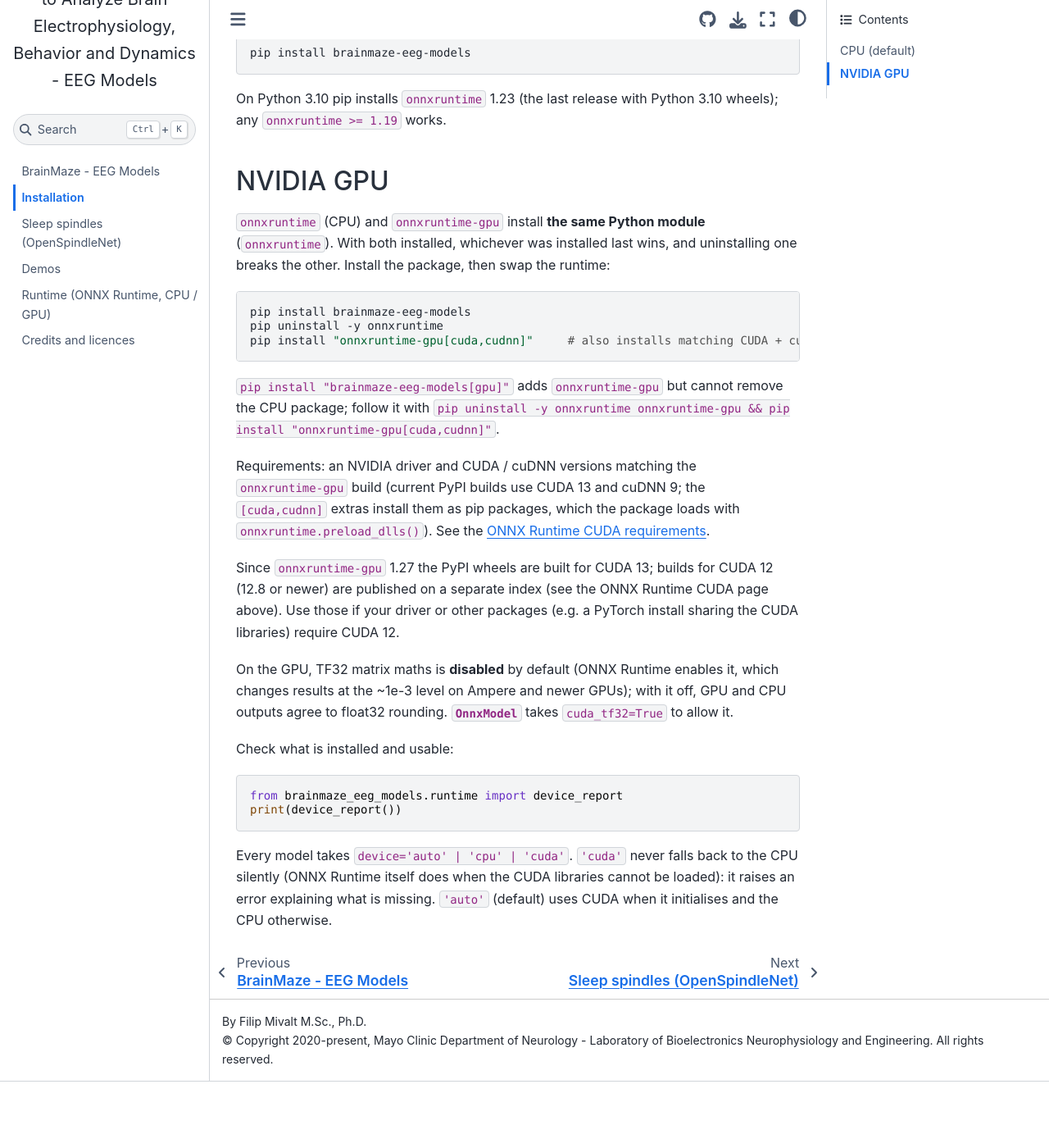
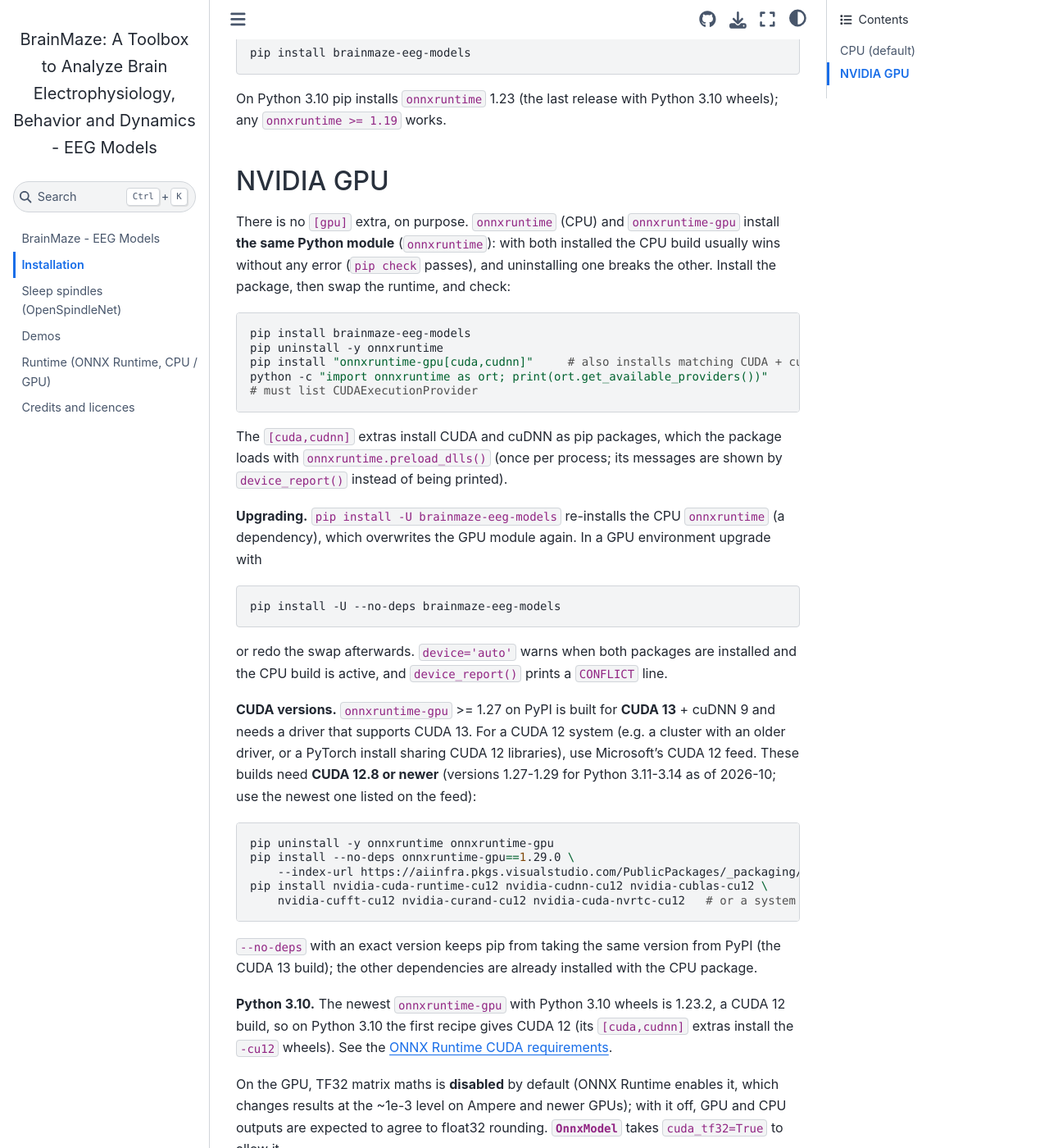
Before and after one commit to bnelair/brainmaze-eeg-models, a Sphinx documentation site: the page built from docs_src/source/installation.rst, in a window 1280 px wide and 1400 px high, scrolled down 246 px. Shown: the whole window at 82% size. Built offline with Sphinx 7.4.7 and the Sphinx Book theme 1.1.4, drawn with Linux system fonts in a browser that asks for light colours; before the commit the page ends 1565 px from its top, so only the background shows below that; some of the changed text lies outside the part shown.

Commit message:
Docs round 2: GPU recipe without [gpu] extra, CUDA 12 feed, evaluated-time densities, no 0.1 s floor, one speed set
- README + installation.rst: [gpu] extra gone; swap recipe with a provider check; upgrades with
  `pip install -U --no-deps`; CUDA 13 default (>= 1.27) vs the CUDA 12 feed (exact index URL,
  --no-deps + pinned version, CUDA >= 12.8, cu12 wheels); Python 3.10 gets onnxruntime-gpu
  1.23.2 (CUDA 12); GPU path not yet run on a GPU (#4 R1, R2; #1 R1).
- Demo: per-stage densities over evaluated minutes (not_evaluated excluded); re-run after the
  #3 round-2 changes: 854 spindles, N2 5.10/min, 271 s (#4 R3).
- spindles.rst: no minimum duration is enforced (#4 R4); validation section updated with the
  multi-window golden, float32 CWT and np.interp notes; memory note.
- One set of speed figures with the machine and thread count: CWT ~6 ms/window (12 threads;
  18 ms 1 thread; pywt 1.2 s), demo night 253-271 s = 90-96x real time (#4 R5).
- README model table: fs >= 50 Hz; demean described per model.

Co-Authored-By: Claude Opus 5.5 <noreply@anthropic.com>
Claude-Session: https://claude.ai/code/session_01P8NWpG7xmeNPJwh51ArNsK

```diff
--- a/docs_src/source/installation.rst
+++ b/docs_src/source/installation.rst
@@ -17,35 +17,66 @@ any ``onnxruntime >= 1.19`` works.
 NVIDIA GPU
 ----------
 
-``onnxruntime`` (CPU) and ``onnxruntime-gpu`` install **the same Python module**
-(``onnxruntime``). With both installed, whichever was installed last wins, and uninstalling one
-breaks the other. Install the package, then swap the runtime:
+There is no ``[gpu]`` extra, on purpose. ``onnxruntime`` (CPU) and ``onnxruntime-gpu`` install
+**the same Python module** (``onnxruntime``): with both installed the CPU build usually wins
+without any error (``pip check`` passes), and uninstalling one breaks the other. Install the
+package, then swap the runtime, and check:
 
 .. code-block:: bash
 
     pip install brainmaze-eeg-models
     pip uninstall -y onnxruntime
     pip install "onnxruntime-gpu[cuda,cudnn]"     # also installs matching CUDA + cuDNN wheels
+    python -c "import onnxruntime as ort; print(ort.get_available_providers())"
+    # must list CUDAExecutionProvider
 
-``pip install "brainmaze-eeg-models[gpu]"`` adds ``onnxruntime-gpu`` but cannot remove the CPU
-package; follow it with
-``pip uninstall -y onnxruntime onnxruntime-gpu && pip install "onnxruntime-gpu[cuda,cudnn]"``.
+The ``[cuda,cudnn]`` extras install CUDA and cuDNN as pip packages, which the package loads with
+``onnxruntime.preload_dlls()`` (once per process; its messages are shown by ``device_report()``
+instead of being printed).
 
-Requirements: an NVIDIA driver and CUDA / cuDNN versions matching the ``onnxruntime-gpu``
-build (current PyPI builds use CUDA 13 and cuDNN 9; the ``[cuda,cudnn]`` extras install them as
-pip packages, which the package loads with ``onnxruntime.preload_dlls()``). See the
-`ONNX Runtime CUDA requirements
+**Upgrading.** ``pip install -U brainmaze-eeg-models`` re-installs the CPU ``onnxruntime`` (a
+dependency), which overwrites the GPU module again. In a GPU environment upgrade with
+
+.. code-block:: bash
+
+    pip install -U --no-deps brainmaze-eeg-models
+
+or redo the swap afterwards. ``device='auto'`` warns when both packages are installed and the
+CPU build is active, and ``device_report()`` prints a ``CONFLICT`` line.
+
+**CUDA versions.** ``onnxruntime-gpu`` >= 1.27 on PyPI is built for **CUDA 13** + cuDNN 9 and
+needs a driver that supports CUDA 13. For a CUDA 12 system (e.g. a cluster with an older driver,
+or a PyTorch install sharing CUDA 12 libraries), use Microsoft's CUDA 12 feed. These builds need
+**CUDA 12.8 or newer** (versions 1.27-1.29 for Python 3.11-3.14 as of 2026-10; use the newest one
+listed on the feed):
+
+.. code-block:: bash
+
+    pip uninstall -y onnxruntime onnxruntime-gpu
+    pip install --no-deps onnxruntime-gpu==1.29.0 \
+        --index-url https://aiinfra.pkgs.visualstudio.com/PublicPackages/_packaging/onnxruntime-cuda-12/pypi/simple/
+    pip install nvidia-cuda-runtime-cu12 nvidia-cudnn-cu12 nvidia-cublas-cu12 \
+        nvidia-cufft-cu12 nvidia-curand-cu12 nvidia-cuda-nvrtc-cu12   # or a system CUDA >= 12.8 + cuDNN 9
+
+``--no-deps`` with an exact version keeps pip from taking the same version from PyPI (the CUDA 13
+build); the other dependencies are already installed with the CPU package.
+
+**Python 3.10.** The newest ``onnxruntime-gpu`` with Python 3.10 wheels is 1.23.2, a CUDA 12
+build, so on Python 3.10 the first recipe gives CUDA 12 (its ``[cuda,cudnn]`` extras install the
+``-cu12`` wheels). See the `ONNX Runtime CUDA requirements
 <https://onnxruntime.ai/docs/execution-providers/CUDA-ExecutionProvider.html#requirements>`_.
 
-Since ``onnxruntime-gpu`` 1.27 the PyPI wheels are built for CUDA 13; builds for CUDA 12
-(12.8 or newer) are published on a separate index (see the ONNX Runtime CUDA page above). Use
-those if your driver or other packages (e.g. a PyTorch install sharing the CUDA libraries)
-require CUDA 12.
+On the GPU, TF32 matrix maths is **disabled** by default (ONNX Runtime enables it, which changes
+results at the ~1e-3 level on Ampere and newer GPUs); with it off, GPU and CPU outputs are
+expected to agree to float32 rounding. :class:`~brainmaze_eeg_models.runtime.OnnxModel` takes
+``cuda_tf32=True`` to allow it.
 
-On the GPU, TF32 matrix maths is **disabled** by default (ONNX Runtime enables it, which changes
-results at the ~1e-3 level on Ampere and newer GPUs); with it off, GPU and CPU outputs agree to
-float32 rounding. :class:`~brainmaze_eeg_models.runtime.OnnxModel` takes ``cuda_tf32=True`` to
-allow it.
+.. note::
+
+   **Limitation: the GPU path is not yet tested on a GPU.** The tests cover it with mocked ONNX
+   Runtime sessions, and it was run with a real ``onnxruntime-gpu`` on a host without a GPU
+   (``'cuda'`` raises, ``'auto'`` warns and uses the CPU). GPU-vs-CPU numbers for the bundled
+   models have not been measured yet.
 
 Check what is installed and usable:
 
@@ -56,5 +87,5 @@ Check what is installed and usable:
 
 Every model takes ``device='auto' | 'cpu' | 'cuda'``. ``'cuda'`` never falls back to the CPU
 silently (ONNX Runtime itself does when the CUDA libraries cannot be loaded): it raises an
-error explaining what is missing. ``'auto'`` (default) uses CUDA when it initialises and the
-CPU otherwise.
+error explaining what is missing. ``'auto'`` uses CUDA when it initialises and the CPU
+otherwise, with a :class:`RuntimeWarning` when a GPU setup is installed but unusable.
```
Also changed, not shown: README.md (+51 -19 lines), docs_src/source/demos.rst (+11 -8 lines), docs_src/source/spindles.rst (+35 -14 lines), 1 other file.
